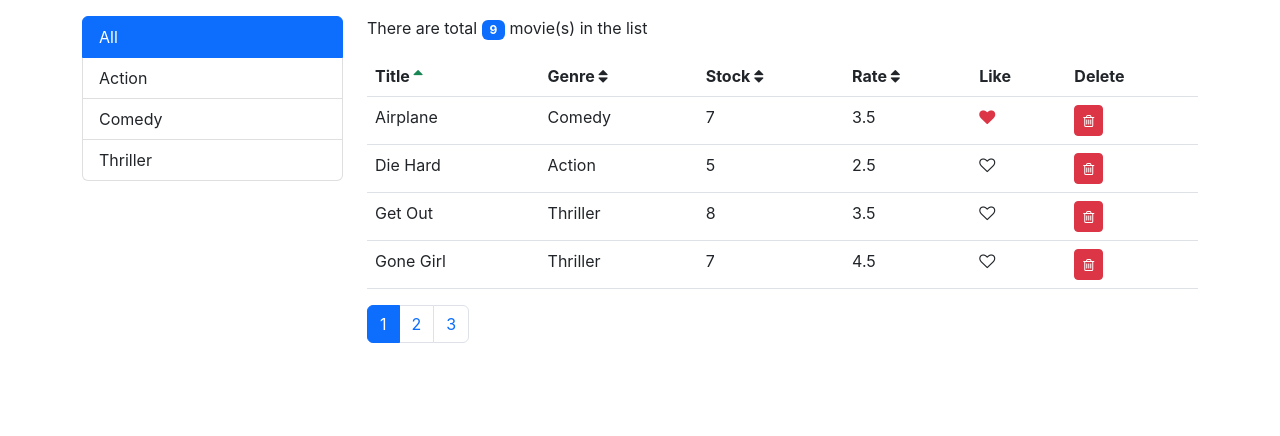
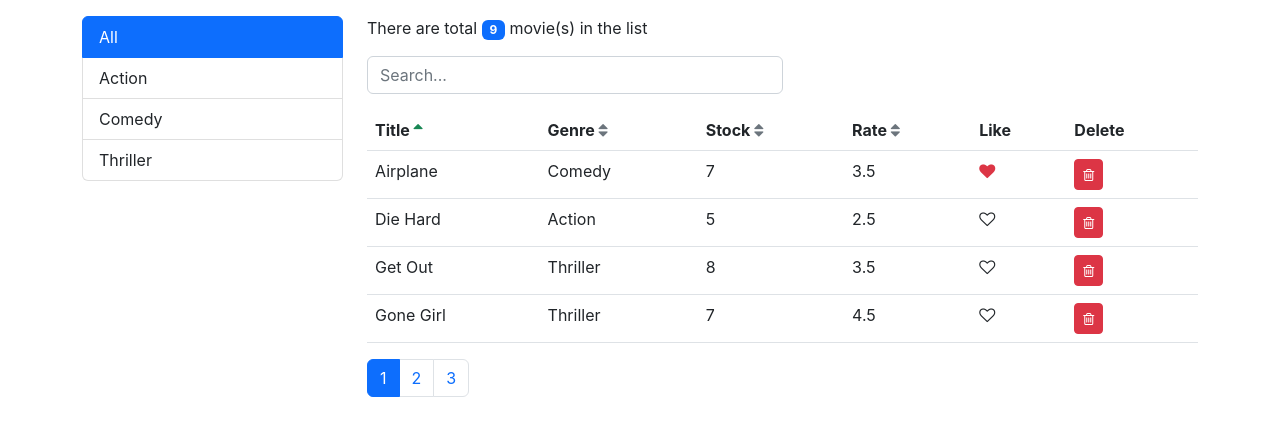
Before and after one commit to harikrishnan-annappilly/movies-frontend-react, a React (Create React App) app: page / in a window 1280 px wide. Shown: the top 436 px of the page. Built offline with nearby package versions, Linux system fonts and the light colour scheme.

Commit message:
search movie feature added

```diff
--- a/src/components/Movies.jsx
+++ b/src/components/Movies.jsx
@@ -18,6 +18,7 @@ function Movies(props) {
     const [currentPage, setCurrentPage] = useState(1);
     const [currentSortColumn, setCurrentSortColumn] =
         useState(defaultSortColumn);
+    const [searchQuery, setSearchQuery] = useState("");
     const [columns, setColumn] = useState([
         { path: "title", label: "Title" },
         { path: "genre.name", label: "Genre" },
@@ -66,8 +67,9 @@ function Movies(props) {
     }
 
     function handleGenreChange(genre) {
+        setCurrentPage(1);
+        setSearchQuery("");
         setSelectedGenre(genre);
-        setCurrentPage(1);
     }
 
     function handleSortClick(column) {
@@ -82,7 +84,18 @@ function Movies(props) {
         setCurrentSortColumn(newSortColumn);
     }
 
+    function handleSearch(e) {
+        setCurrentPage(1);
+        setSelectedGenre(defaultGenre);
+        setSearchQuery(e.currentTarget.value);
+    }
+
     function getMoviesFromSelectedGenre(movies, genre) {
+        if (searchQuery) {
+            return movies.filter((m) =>
+                m.title.toLowerCase().includes(searchQuery.toLowerCase())
+            );
+        }
         if (genre._id === defaultGenre._id) return movies;
         const moviesWithSelectedGenre = movies.filter(
             (movie) => movie.genre._id === genre._id
@@ -126,6 +139,17 @@ function Movies(props) {
                     </span>{" "}
                     movie(s) in the list
                 </div>
+                <div>
+                    <div className="mb-3">
+                        <input
+                            type="text"
+                            className="form-control w-50"
+                            placeholder="Search..."
+                            onChange={handleSearch}
+                            onFocus={handleSearch}
+                        />
+                    </div>
+                </div>
                 <table className="table table-hover">
                     <TableHeader
                         columns={columns}
--- a/src/components/common/TableHeader.jsx
+++ b/src/components/common/TableHeader.jsx
@@ -16,7 +16,7 @@ function TableHeader(props) {
                     aria-hidden="true"
                 ></i>
             );
-        return <i className="fa fa-sort" aria-hidden="true"></i>;
+        return <i className="fa fa-sort text-secondary" aria-hidden="true"></i>;
     }
 
     return (
```
